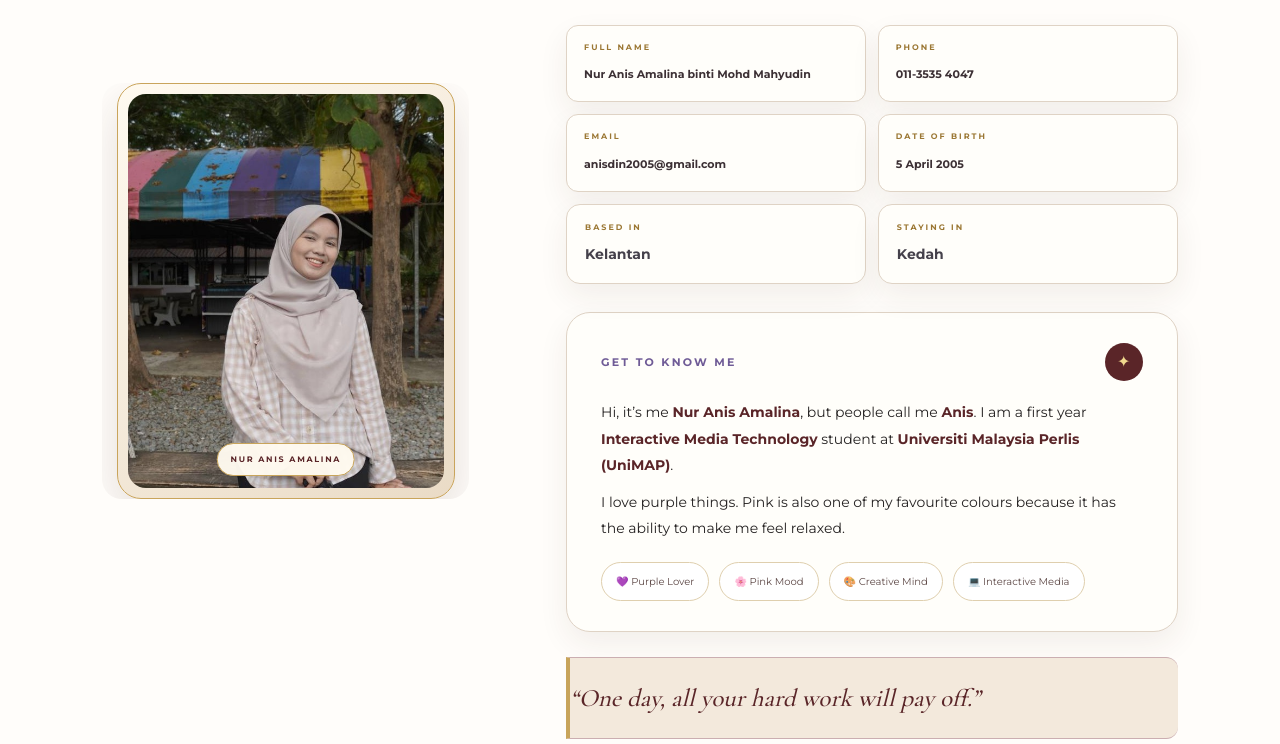
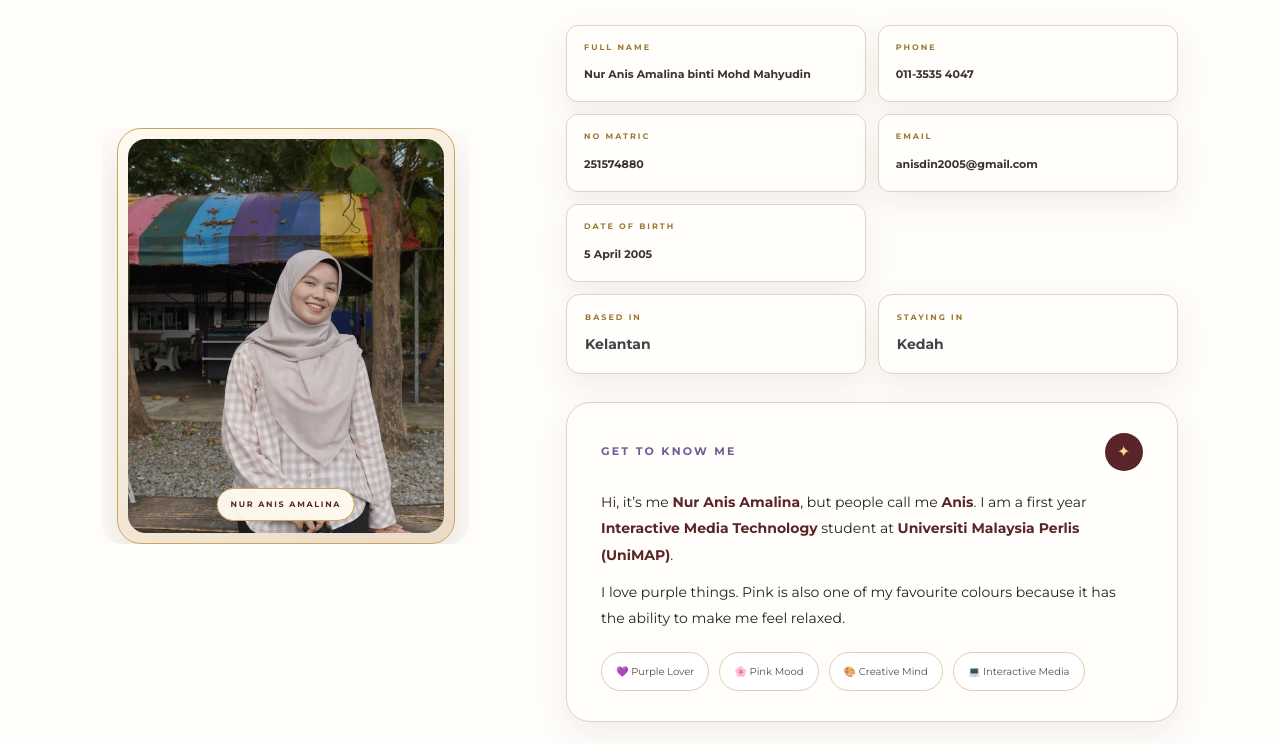
Before and after one commit to aniss03-web/website-sobella-new, a plain HTML site: page index.html in a window 1280 px wide. Shown: the part 8144-8888 px from the top of the page. Drawn offline with nearby package versions, Linux system fonts and the light colour scheme.

Commit message:
Update index.html

```diff
--- a/index.html
+++ b/index.html
@@ -433,6 +433,7 @@
     <div class="personal-details">
       <div><span>FULL NAME</span><strong>Nur Anis Amalina binti Mohd Mahyudin</strong></div>
       <div><span>PHONE</span><strong>011-3535 4047</strong></div>
+       <div><span>NO MATRIC</span><strong>251574880</strong></div>
       <div><span>EMAIL</span><strong>anisdin2005@gmail.com</strong></div>
       <div><span>DATE OF BIRTH</span><strong>5 April 2005</strong></div>
     </div>
```
